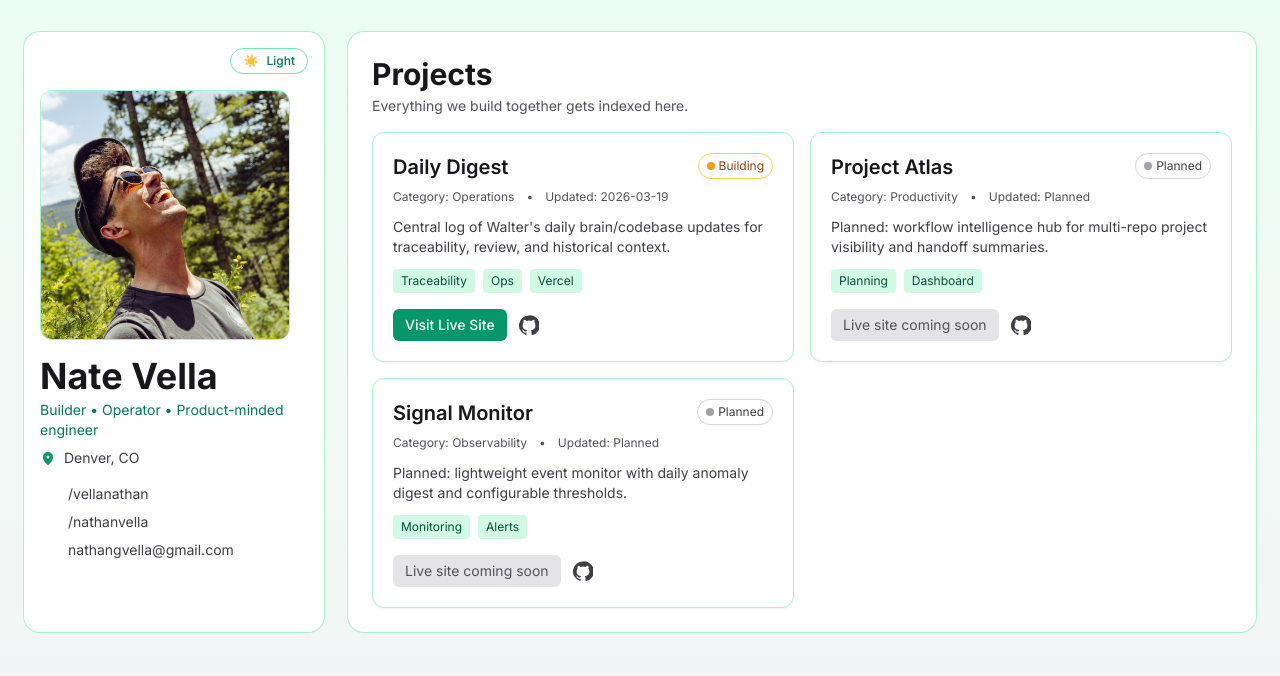
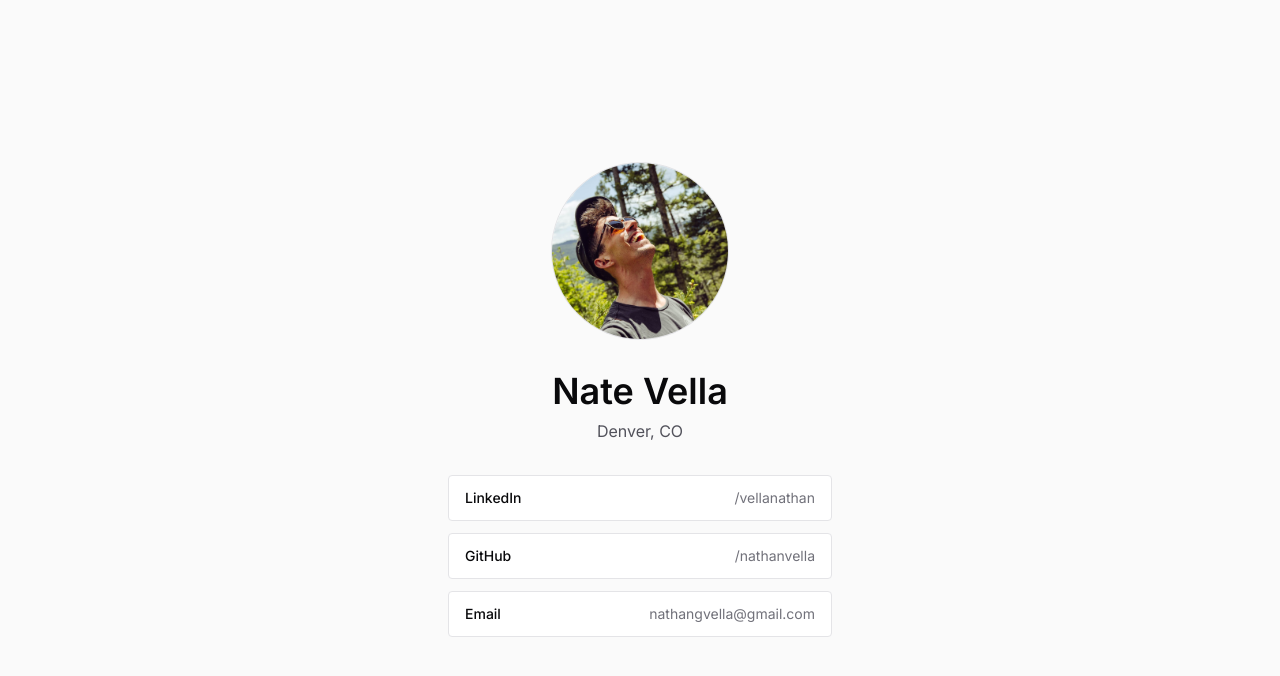
Before and after one commit to Nate-Vella-Org/nathanvella.com, a Next.js app: page / in a window 1280 px wide. Shown: the top 676 px of the page. Built offline with nearby package versions, Linux system fonts and the light colour scheme.

Commit message:
Simplify homepage

```diff
--- a/app/page.tsx
+++ b/app/page.tsx
@@ -1,10 +1,26 @@
-import { Suspense } from "react";
-import { Header } from "./components/Header";
-import { Main } from "./components/Main";
+import Image from "next/image";
+
+const links = [
+  {
+    href: "https://www.linkedin.com/in/vellanathan/",
+    label: "LinkedIn",
+    detail: "/vellanathan",
+  },
+  {
+    href: "https://github.com/nathanvella",
+    label: "GitHub",
+    detail: "/nathanvella",
+  },
+  {
+    href: "mailto:nathangvella@gmail.com",
+    label: "Email",
+    detail: "nathangvella@gmail.com",
+  },
+];
 
 export default function Home() {
   return (
-    <div className="min-h-screen bg-gradient-to-b from-brand-50 to-zinc-100 dark:from-zinc-950 dark:to-zinc-900">
+    <main className="min-h-screen bg-zinc-50 px-6 py-12 text-zinc-950">
       <a
         href="#main-content"
         className="sr-only absolute left-2 top-2 rounded bg-white px-3 py-1 text-sm text-zinc-900 focus:not-sr-only"
@@ -12,28 +28,37 @@ export default function Home() {
         Skip to main content
       </a>
 
-      <div className="mx-auto max-w-7xl px-4 py-8 md:px-6">
-        <div className="grid grid-cols-1 gap-6 md:grid-cols-[300px_1fr]">
-          <aside className="rounded-2xl bg-white shadow-sm ring-1 ring-brand-200 dark:bg-zinc-900 dark:ring-brand-900">
-            <Suspense>
-              <Header />
-            </Suspense>
-          </aside>
+      <section
+        id="main-content"
+        className="mx-auto flex min-h-[calc(100vh-6rem)] w-full max-w-sm flex-col items-center justify-center text-center"
+      >
+        <Image
+          src="/me.jpg"
+          alt="Nate Vella"
+          width={180}
+          height={180}
+          priority
+          className="h-44 w-44 rounded-full object-cover ring-1 ring-zinc-200"
+        />
 
-          <main
-            id="main-content"
-            className="rounded-2xl bg-white p-4 shadow-sm ring-1 ring-brand-200 md:p-6 dark:bg-zinc-900 dark:ring-brand-900"
-          >
-            <div className="mb-4">
-              <h1 className="text-2xl font-bold text-zinc-900 md:text-3xl dark:text-zinc-100">Projects</h1>
-              <p className="mt-1 text-sm text-zinc-600 dark:text-zinc-300">
-                Everything we build together gets indexed here.
-              </p>
-            </div>
-            <Main />
-          </main>
+        <h1 className="mt-8 text-4xl font-semibold tracking-normal">Nate Vella</h1>
+        <p className="mt-2 text-base text-zinc-600">Denver, CO</p>
+
+        <div className="mt-8 flex w-full flex-col gap-3">
+          {links.map((link) => (
+            <a
+              key={link.href}
+              href={link.href}
+              target={link.href.startsWith("mailto:") ? undefined : "_blank"}
+              rel={link.href.startsWith("mailto:") ? undefined : "noopener noreferrer"}
+              className="flex items-center justify-between rounded border border-zinc-200 bg-white px-4 py-3 text-left text-sm transition hover:border-zinc-300 hover:bg-zinc-100"
+            >
+              <span className="font-medium">{link.label}</span>
+              <span className="text-zinc-500">{link.detail}</span>
+            </a>
+          ))}
         </div>
-      </div>
-    </div>
+      </section>
+    </main>
   );
 }
```
